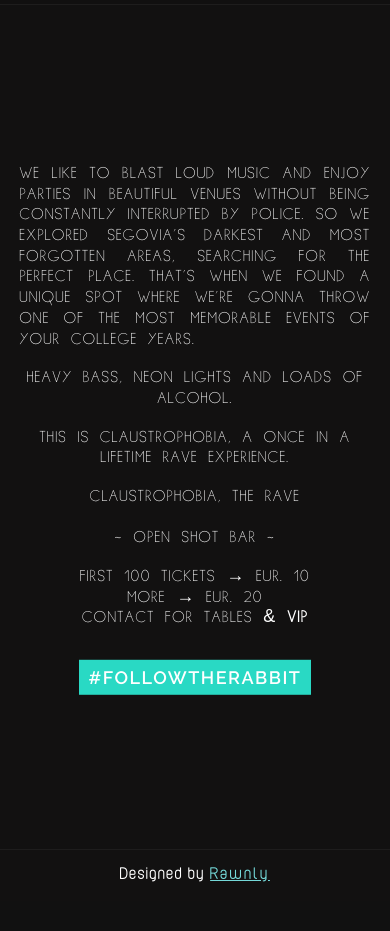
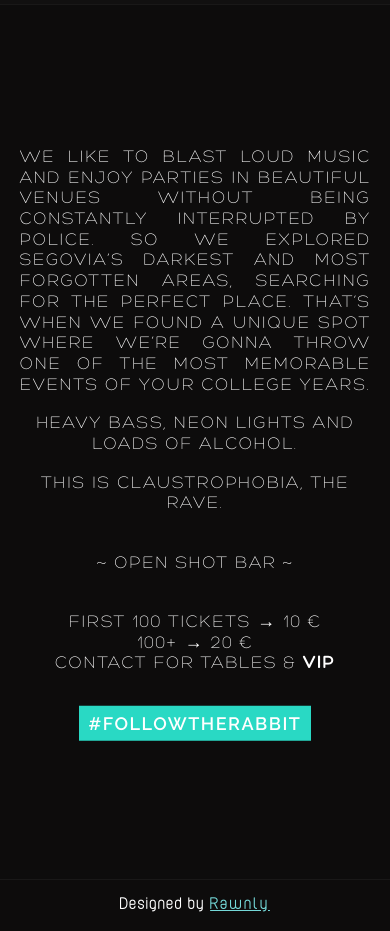
Before and after one commit to Rawnly/RabbitTrap, a plain HTML site: page index.html in a window 390 px wide. Shown: the part 840-1771 px from the top of the page. Before the commit the page ends 1741 px from the top, so only its background shows below. Drawn offline with nearby package versions, Linux system fonts and the light colour scheme; a web font is replaced by a local one.

Commit message:
FIX :bug:

```diff
--- a/css/landpage.css
+++ b/css/landpage.css
@@ -20,7 +20,7 @@
 }
 
 .group small {
-  font-size : 1.7vw;
+  font-size : 1.5vw;
 }
 
 .group #sub::before {
@@ -57,7 +57,7 @@
   margin         : 0 auto;
   text-align     : center;
   text-transform : capitalize;
-  font-size      : 2.7vw;
+  font-size      : 2vw;
 }
 
 #countdown div {
@@ -105,7 +105,12 @@
 
 #section2 {
   border-top : 1px solid rgba(255,255,255,.05);
-  background : var(--color-mix);
+  background : var(--color-darken-dark) !important;
+  padding: 15px 0px;
+}
+
+#section2 .container {
+  padding: 0 !important;
 }
 
 .justify {
@@ -159,7 +164,7 @@ vip {
   }
 
   .group small {
-    font-size : 3vw !important;
+    font-size : 2.7vw !important;
   }
 }
 
@@ -184,6 +189,10 @@ vip {
     padding : 0px !important;
   }
 
+  .container {
+    padding: 0px;
+  }
+
   .no-desk {
     display : block;
   }
@@ -193,8 +202,8 @@ vip {
   }
 
   #countdown {
-    width     : 100% !important;
-    font-size : 5vw;
+    width     : 70% !important;
+    font-size : 3vw;
   }
 }
 
--- a/css/style.css
+++ b/css/style.css
@@ -149,14 +149,14 @@ html {
   width       : 100vw;
   margin      : 0px;
   padding     : 0px;
-  font-family : 'Raleway',
+  font-family : 'Hero',
                 sans-serif;
   font-size   : 18px;
 }
 
 body * {
   color       : #fff;
-  font-family : 'Minimal',
+  font-family : 'Hero', 'Minimal',
                 sans-serif;
   font-weight : 100;
 }
@@ -197,7 +197,7 @@ footer {
   height     : auto;
   padding    : 15px;
   border-top : 1px solid rgba(255,255,255,.05);
-  background : var(--color-mix);
+  background : var(--color-darken-dark);
   text-align : center;
 }
 
--- a/index.html
+++ b/index.html
@@ -103,7 +103,7 @@
 
       <div class="background" data-color="dark"></div>
     </section>
-    <section id="section2" class="no-desk">
+    <section id="section2" class="">
       <div class="container">
 
         <div class="descr">
@@ -121,16 +121,18 @@
 
           <p aling="center">
             <p> heavy bass, neon lights and loads of alcohol. </p>
-            <p> this is claustrophobia, a once in a lifetime rave experience. </p>
+            <p> this is claustrophobia, the rave. </p>
 
             <p>
-              claustrophobia, the rave<br><br>
+              <br>
               ~ open shot bar ~
+              <br>
+              <br>
             </p>
 
             <p>
-              first 100 tickets → eur. 10<br>
-              more  → eur. 20<br>
+              first 100 tickets → 10 €<br>
+              100+  → 20 €<br>
               contact for tables &amp; <vip>VIP</vip>
             </p>
 
@@ -143,7 +145,7 @@
     </section>
     <footer>
       <div class="footer-inner">
-        Designed by <a href="#" class="user">Rawnly</a>
+        Designed by <a href="https://rawnly.com/" target="_blank" class="user">Rawnly</a>
       </div>
     </footer>
     <div class="particles half"></div>
```
